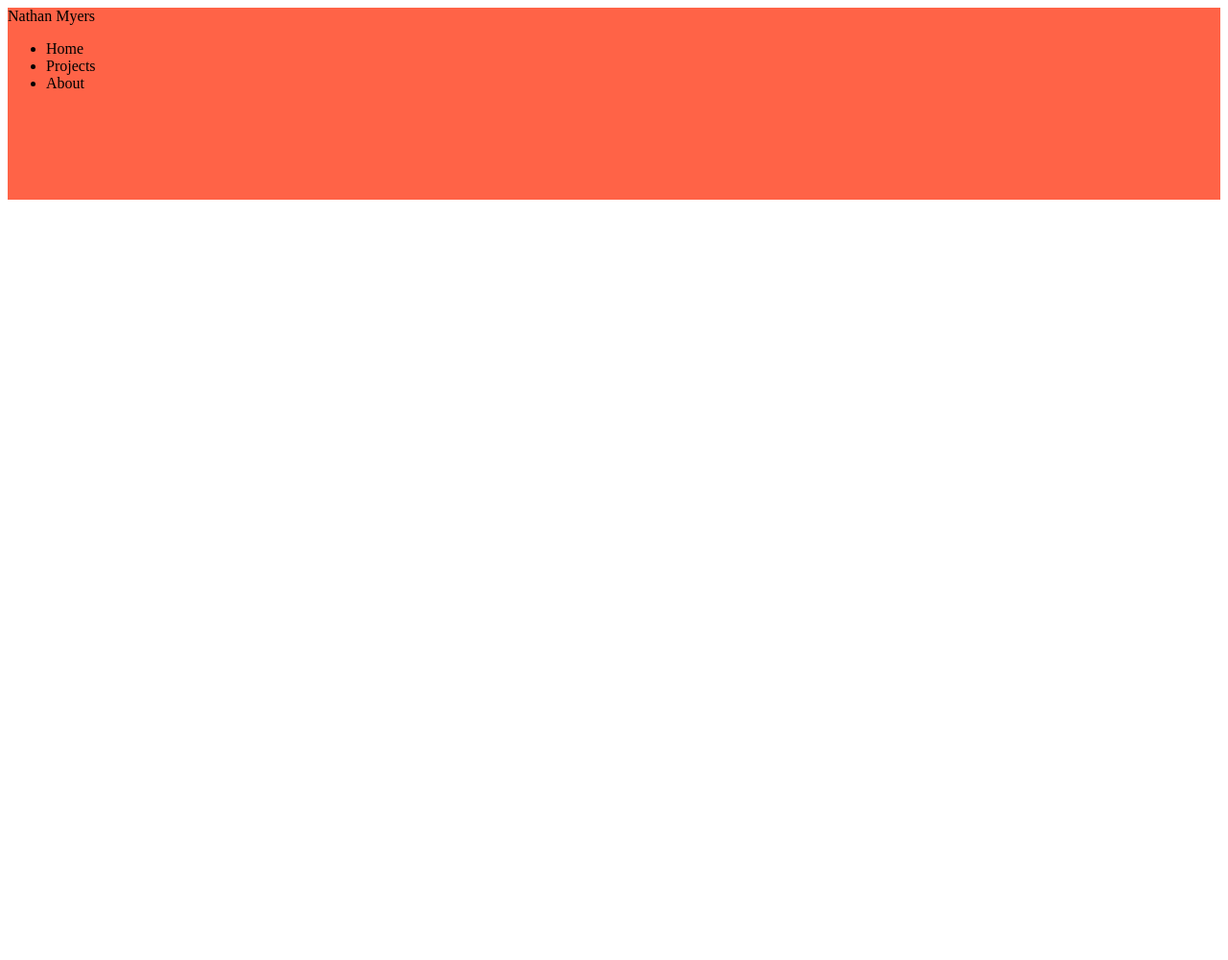
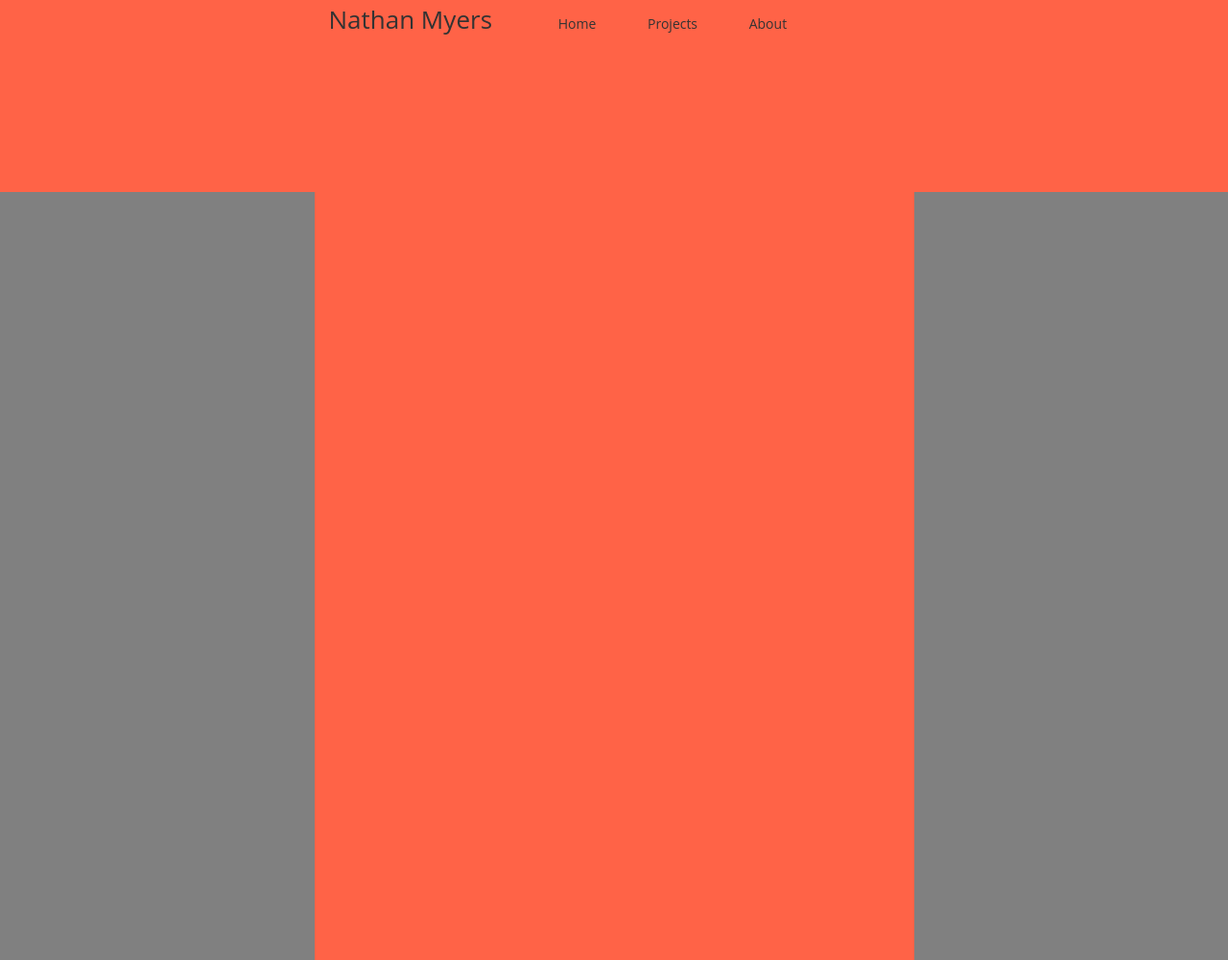
Before and after one commit to nathanemyers/homepage, a Django app: template nathanemyers/nathanemyers/templates/index.html in a window 1280 px wide. Shown: the whole page at 96% size. Before the commit the page ends 208 px from the top, so only its background shows below. Run offline with Django 3.2, Linux system fonts and the light colour scheme; the template is opened without the code that fills it, so the values that code supplies are empty; some libraries are stand-ins or nearby versions.

Commit message:
throw a little bootstrap in there

```diff
--- a/nathanemyers/nathanemyers/static/index.css
+++ b/nathanemyers/nathanemyers/static/index.css
@@ -1,4 +1,33 @@
 .header-container {
   background-color: tomato;
   height: 200px;
+  font-family: 'Open Sans', 'Helvetica Neue', 'Helvetica'
 }
+
+.header-title {
+  font-size: 26px;
+  display: inline-block;
+}
+
+.header {
+}
+
+.header ul {
+  display: inline-block;
+}
+
+.header li {
+  list-style: none;
+  display: inline-block;
+  padding: 15px 25px;
+}
+
+.main-container {
+  background-color: gray;
+  height: 100%;
+}
+
+.main {
+  background-color: tomato;
+  height: 100%;
+}
--- a/nathanemyers/nathanemyers/templates/index.html
+++ b/nathanemyers/nathanemyers/templates/index.html
@@ -5,11 +5,18 @@
 
   <link rel="stylesheet" href="/static/index.css" type="text/css" media="all" />
 
+  <script src="http://code.jquery.com/jquery-1.9.1.js"></script>
+
+  <!--Bootstrap-->
+  <link rel="stylesheet" href="https://maxcdn.bootstrapcdn.com/bootstrap/3.3.5/css/bootstrap.min.css">
+  <link rel="stylesheet" href="https://maxcdn.bootstrapcdn.com/bootstrap/3.3.5/css/bootstrap-theme.min.css">
+  <script src="https://maxcdn.bootstrapcdn.com/bootstrap/3.3.5/js/bootstrap.min.js"></script>
+
 
 </head>
 <body id="Hallo" onload="">
-<div class="header-container">
-  <div class="header">
+<div class="header-container container-fluid">
+  <div class="header col-md-offset-3 col-md-6">
     <p class="header-title">Nathan Myers</p>
 
     <ul>
@@ -19,7 +26,10 @@
     </ul>
   </div>
 </div>
-<div class="main-container">
+<div class="main-container container-fluid">
+  <div class="main col-md-offset-3 col-md-6">
+
+  </div>
 
 </div>
 
```
